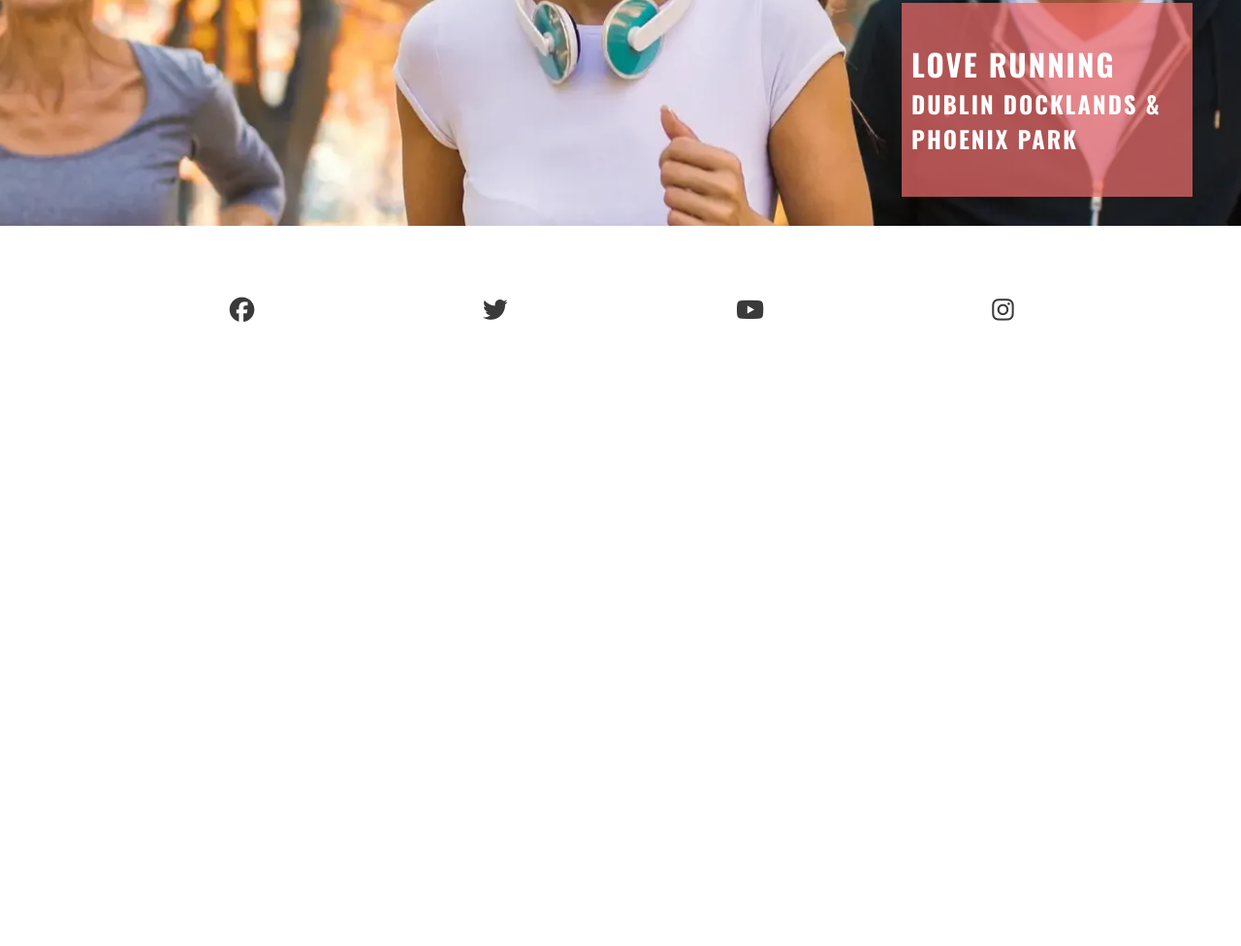
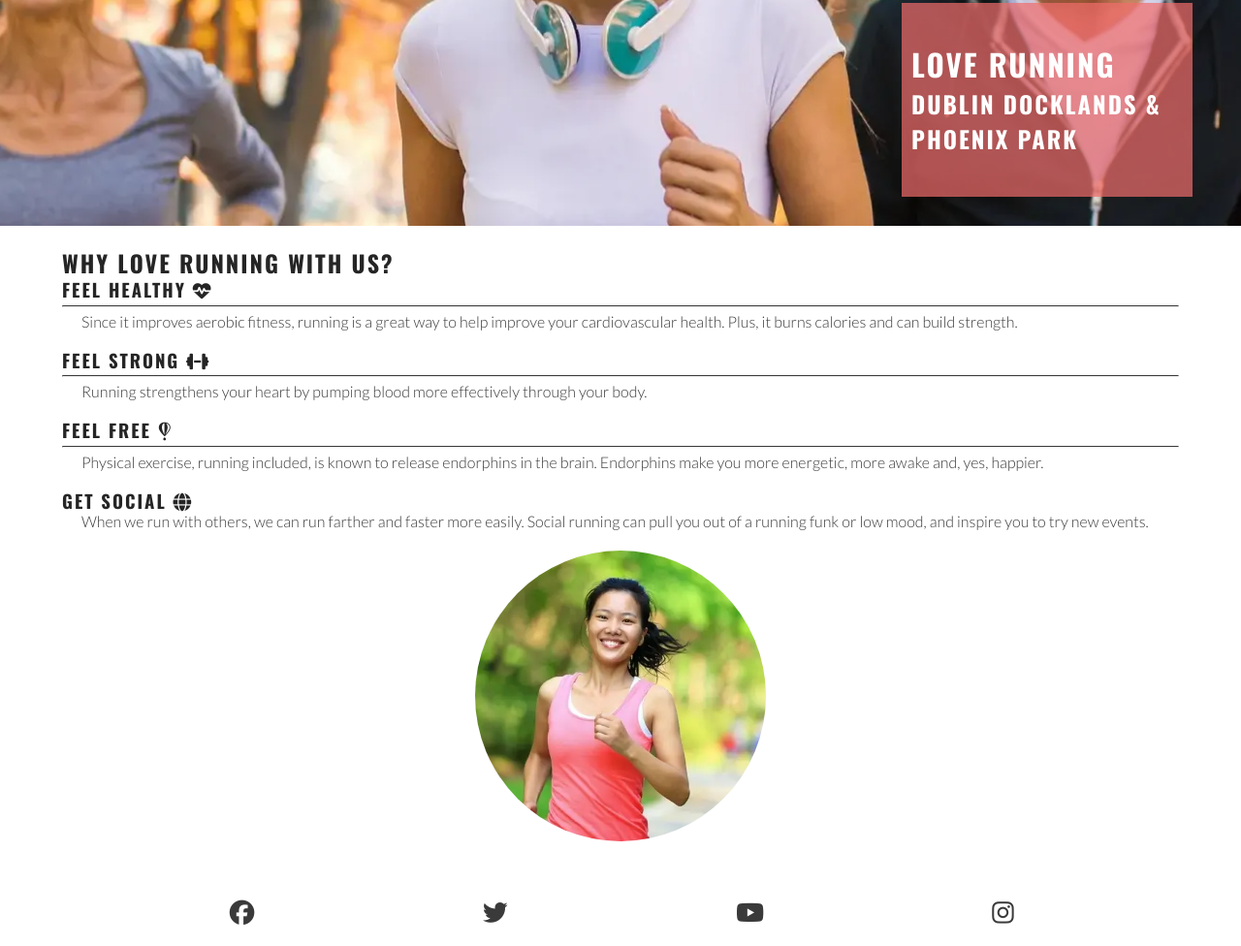
Before and after one commit to ArianneSantiago/LMS---Love-Running, a plain HTML site: page index.html in a window 1280 px wide. Shown: the part 446-1422 px from the top of the page at 97% size. Before the commit the page ends 800 px from the top, so only its background shows below. Drawn offline with nearby package versions, Linux system fonts and the light colour scheme.

Commit message:
Add circular image to reason section

```diff
--- a/assets/css/style.css
+++ b/assets/css/style.css
@@ -113,6 +113,49 @@ main {
     color: #ffffff;
 }
 
+#reasons {
+    width: 90%;
+    margin: 20px auto;
+}
+
+#reasons h2 {
+    margin-bottom: 20px;
+    text-align: center;
+    font-size: 280%;
+}
+
+#benefits-physical > div, #benefits-mental > div {
+    line-height: 20px;
+    margin-bottom: 20px;
+}
+
+#benefits p {
+    padding: 0 20px;
+}
+
+hr {
+    border-top: 1px solid #3a3a3a;
+    margin: 5px  0;
+}
+
+#circle-cover-bg {
+    background: url("../images/reasons-image.webp") no-repeat top center / cover;
+    height: 90vw;
+    width: 90vw;
+    margin-bottom: 20px;
+    /*Makes the square image into a circle*/
+    border-radius: 50%;
+    max-width: 300px;
+    max-height: 300px;
+}
+
+#benefits-image {
+    display: flex;
+    align-items: center;
+    justify-content: center;
+
+}
+
 /*footer*/
 #social-networks {
     text-align: center;
--- a/index.html
+++ b/index.html
@@ -40,10 +40,46 @@
         <h2>Love Running</h2>
         <h3>Dublin Docklands & Phoenix Park</h3>
       </div>
+   </section>
 
-    </section>
+   <section id="reasons">
+    <div id="benefits">
+      <h1> Why Love Running With Us?</h1>
+      <div id="benefits-physical">
+        <div>
+          <h3>Feel Healthy <i class="fa-solid fa-heart-pulse"></i></h3>
+          <hr>
+          <p>
+            Since it improves aerobic fitness, running is a great way to help improve your cardiovascular health. Plus, it burns calories and can build strength.
+          </p>
+        </div>
+        <div>
+          <h3>Feel Strong <i class="fa-solid fa-dumbbell"></i></h3>
+          <hr>
+          <p>
+            Running strengthens your heart by pumping blood more effectively through your body.
+          </p>
+        </div>
+      </div>
+      <div id="benefits-mental">
+        <div>
+          <h3>Feel Free <i class="fa-brands fa-fly"></i></h3>
+          <hr>
+          <p>Physical exercise, running included, is known to release endorphins in the brain. Endorphins make you more energetic, more awake and, yes, happier.</p>
+        </div>
+        <div>
+          <h3>Get Social <i class="fa-solid fa-globe"></i></h3>
+          <p>When we run with others, we can run farther and faster more easily. Social running can pull you out of a running funk or low mood, and inspire you to try new events.</p>
+        </div>
+      </div>
+      <div id="benefits-image">
+        <div id="circle-cover-bg"></div>
+      </div>
+    </div>
+   </section>
 
   </main>
+
 
   <!--footer represents a footer for its nearest ancestor sectioning content or sectioning root element.-->
   <footer>
```
Also changed, not shown: assets/images/reasons-image.webp (added).
